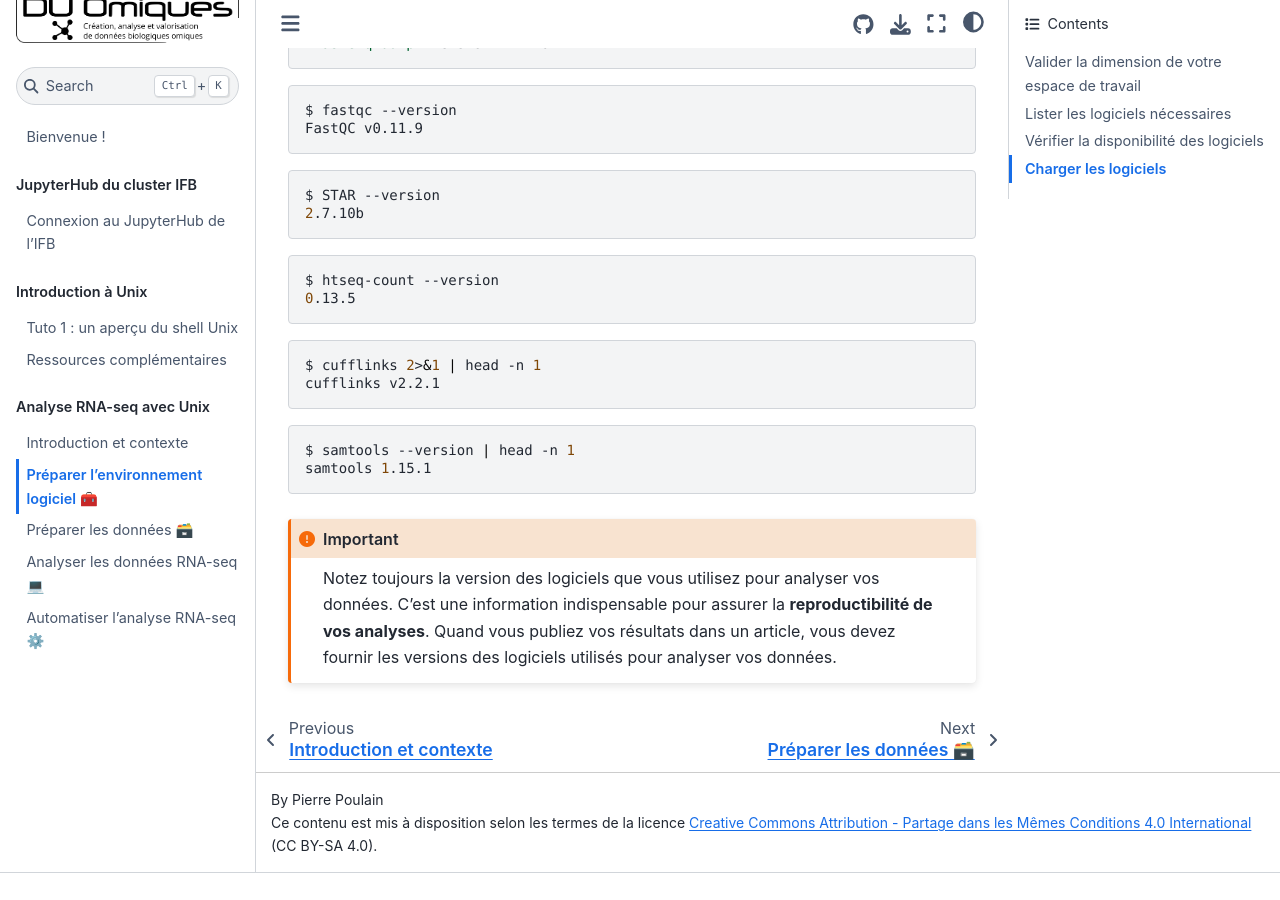
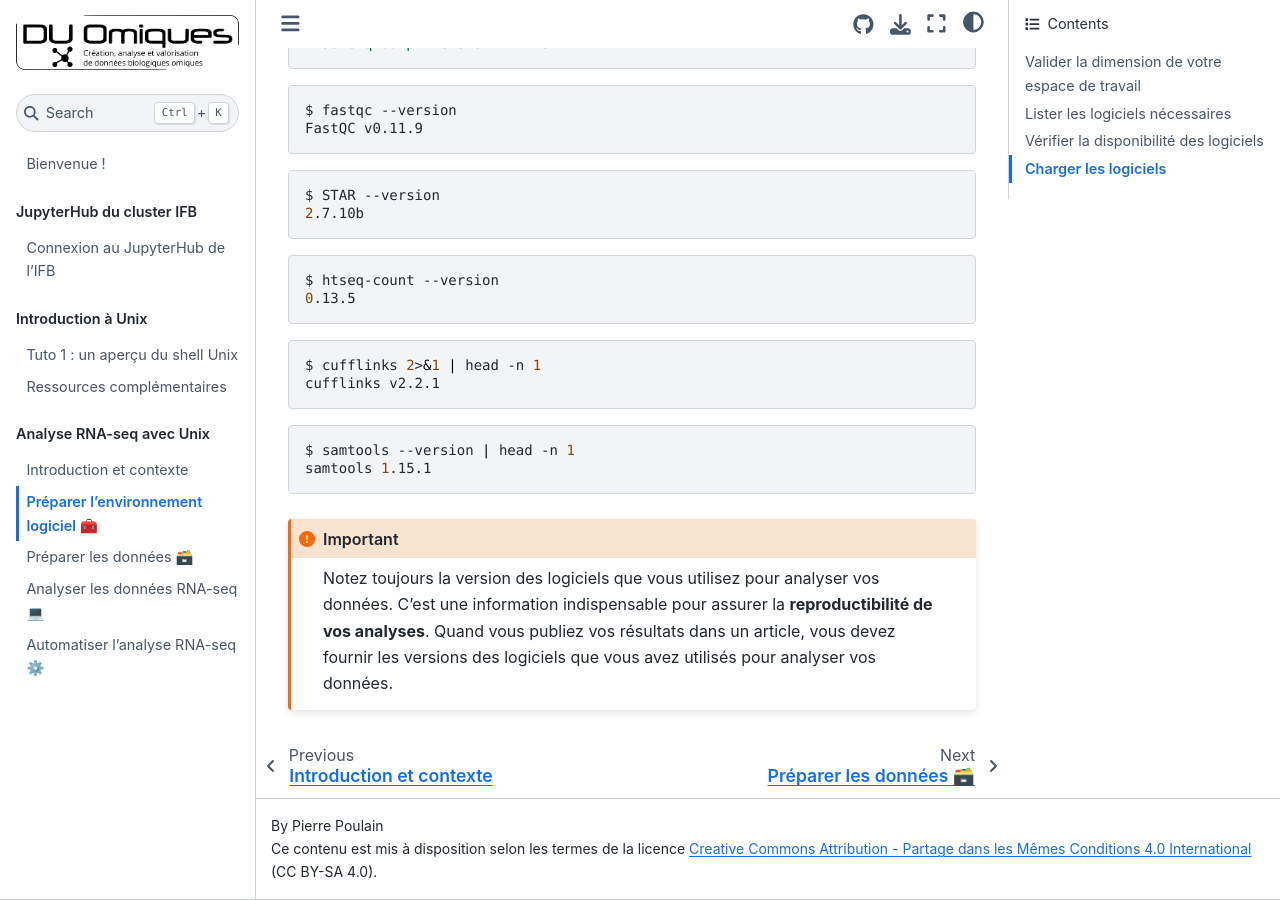
Before and after one commit to pierrepo/unix-tutorial, a Jupyter Book: the page built from tuto2/1_preparer_logiciels_module.md, in a window 1280 px wide and 900 px high, scrolled down 3694 px. Built offline with Jupyter Book 1.0.4 settings and Sphinx 7.4.7 and the Sphinx Book theme 1.1.4, drawn with Linux system fonts in a browser that asks for light colours; before the commit the page ends 4567 px from its top, so only the background shows below that.

````diff
--- a/tuto2/1_preparer_logiciels_module.md
+++ b/tuto2/1_preparer_logiciels_module.md
@@ -145,5 +145,5 @@
 
 ```{important}
 Notez toujours la version des logiciels que vous utilisez pour analyser vos données. C'est une information indispensable pour assurer la **reproductibilité de vos analyses**.
-Quand vous publiez vos résultats dans un article, vous devez fournir les versions des logiciels utilisés pour analyser vos données.
+Quand vous publiez vos résultats dans un article, vous devez fournir les versions des logiciels que vous avez utilisés pour analyser vos données.
 ```
````
Also changed, not shown: 1 other file.
